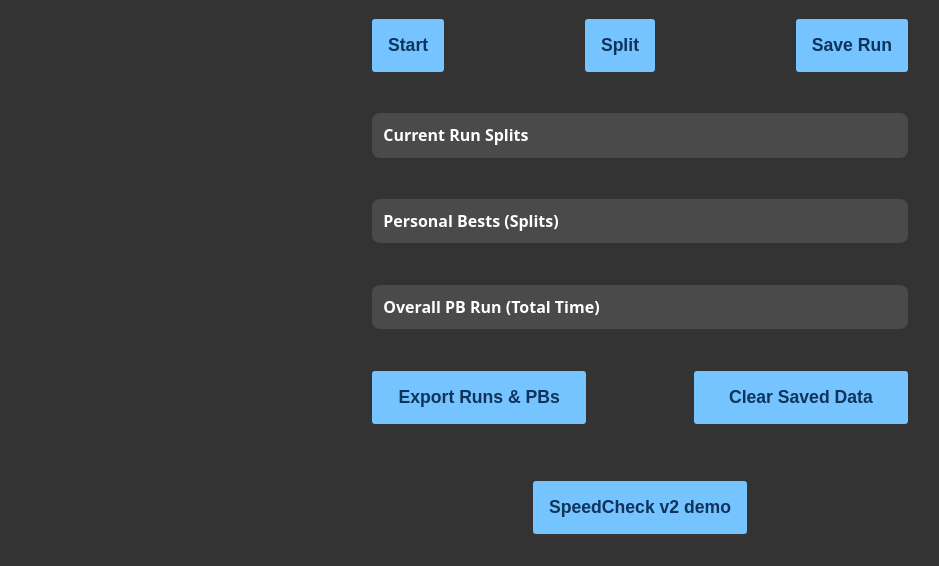
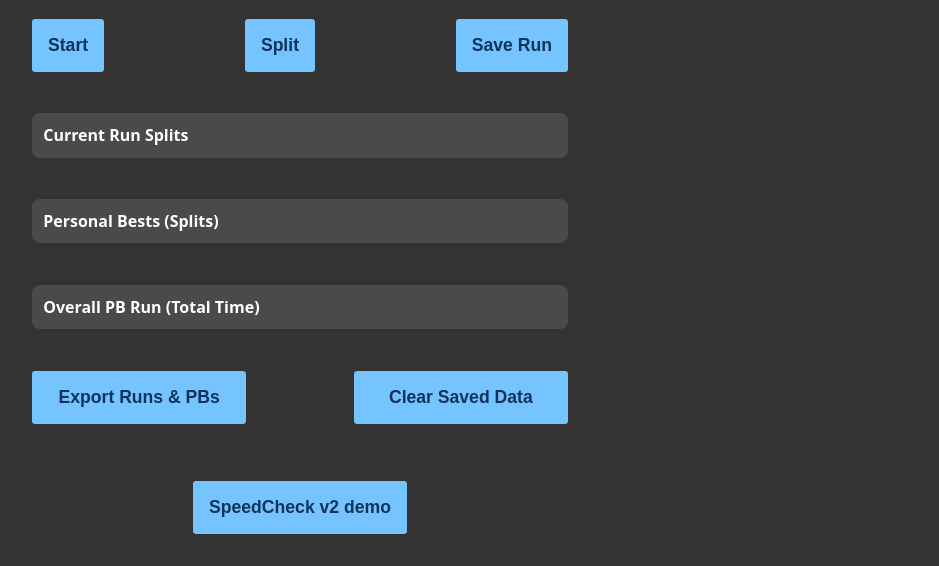
Before and after one commit to InTheAveryOverTheSea/Speedcheck, a plain HTML site: page index.html in a window 1280 px wide. Shown: the part 234-800 px from the top of the page, without its empty margins (0-939 px from the left). Drawn offline with Linux system fonts and the light colour scheme.

Commit message:
fixed centring issue

```diff
--- a/stylesheet.css
+++ b/stylesheet.css
@@ -130,10 +130,11 @@ html, body {
 
 /* Let main fill the page and space out its children */
 body {
-  display: flex;
-  justify-content: center; /* center main horizontally */
-  align-items: stretch;
+  display: block;
+  margin: 0;
+  padding: 0;
 }
+
 
 main {
   display: flex;
```
